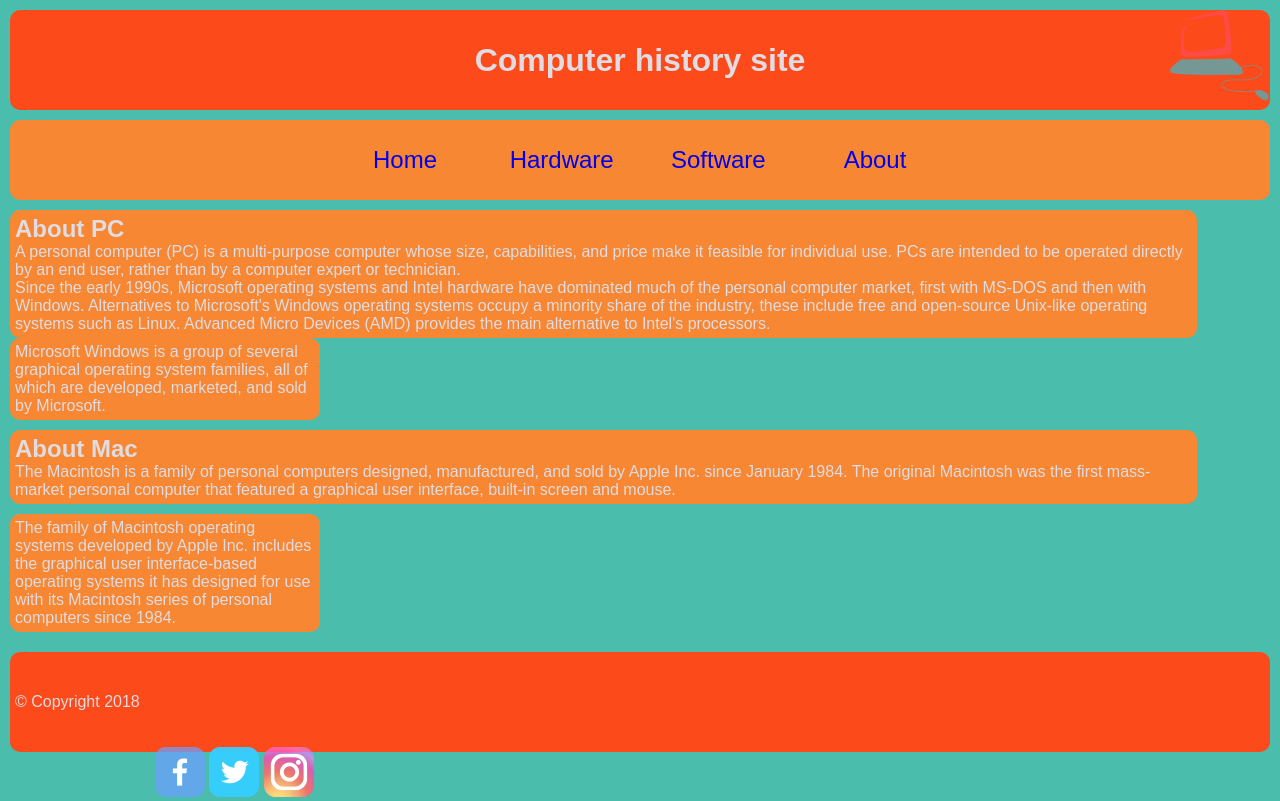
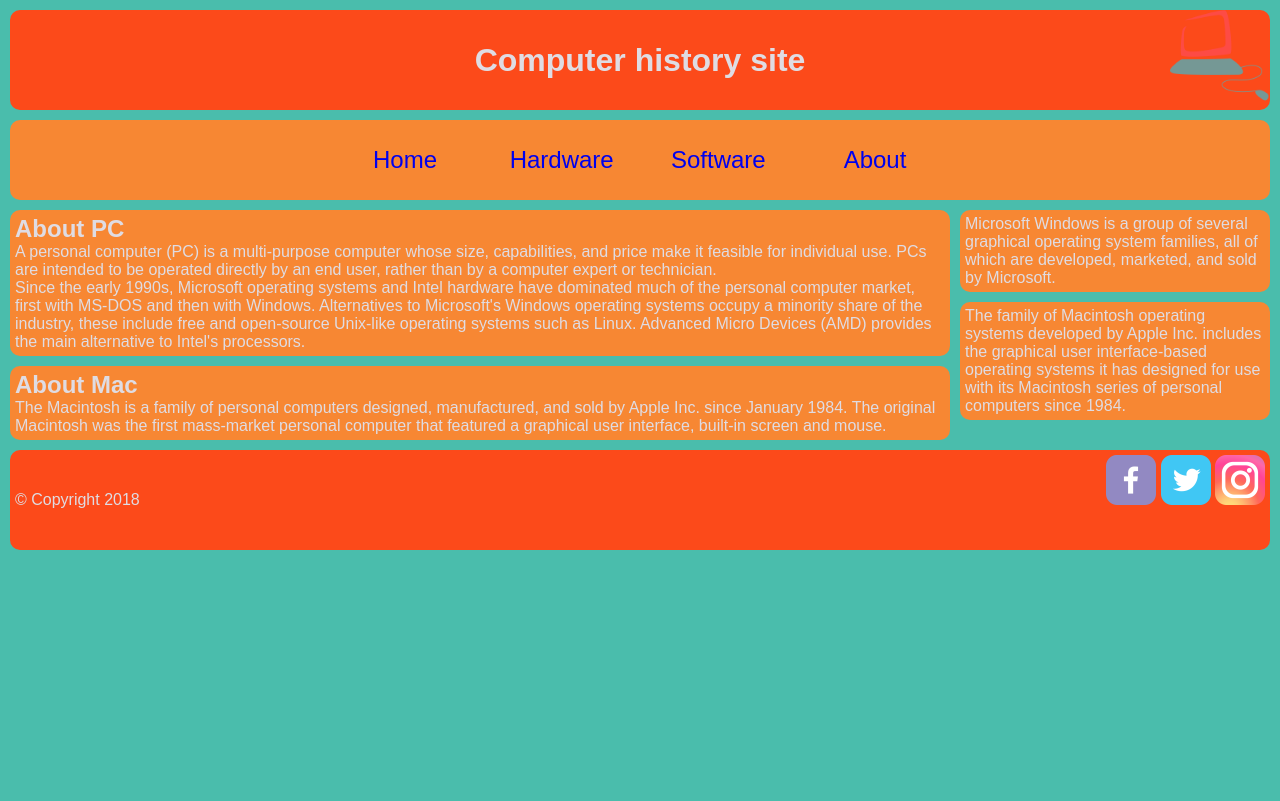
Before and after one commit to janaledencan/BWaMAD, a plain HTML site: page LV4/Zad/index.html in a window 1280 px wide. Drawn offline with Linux system fonts and the light colour scheme.

Commit message:
CSS layout

```diff
--- a/LV4/Zad/index.html
+++ b/LV4/Zad/index.html
@@ -6,10 +6,10 @@
     <meta name="viewport" content="width=device-width, initial-scale=1.0">
     <title>Computer history site</title>
 
-    <!--<link rel="stylesheet" href="styles/flow-float.css">-->
+    <link rel="stylesheet" href="styles/flow-float.css">
     <!--<link rel="stylesheet" href="styles/flex.css">-->
     <!--<link rel="stylesheet" href="styles/grid.css">-->
-    <link rel="stylesheet" href="styles/flex2.css">
+    <!--<link rel="stylesheet" href="styles/flex2.css">-->
 </head>
 
 <body>
--- /dev/null
+++ b/LV4/Zad/styles/flex.css
@@ -0,0 +1,215 @@
+* {
+    margin: 0;
+    padding: 0;
+}
+
+body {
+    font-family: Arial, Helvetica, sans-serif;
+    font-size: 16px;
+    background-color: #4abdac;
+    color: #dfdce3;
+}
+
+header {
+    margin: 10px;
+    padding: 5px;
+    /*ovaj padding povećava kutiju za 10px po visini*/
+    height: 90px;
+    /*Ukupna visina kutije je 100px*/
+    background-color: #fc4a1a;
+    border-radius: 10px;
+    background-image: url("../images/logo.png");
+    background-repeat: no-repeat;
+    background-position: right center;
+    background-size: contain;
+}
+
+header h1 {
+    height: 100%;
+    text-align: center;
+    font-size: 2em;
+    line-height: 2.8125em;
+    /*Visina 90px / 2 em => 2.8125em*/
+}
+
+nav {
+    margin: 10px;
+    padding: 5px;
+    height: 70px;
+    background-color: #f78733;
+    border-radius: 10px;
+}
+
+nav ul {
+    height: 100%;
+    border-radius: 10px;
+    list-style-type: none;
+    text-align: center;
+    font-size: 1.5em;
+}
+
+nav ul li {
+    display: inline-block;
+    margin-right: 30px;
+    height: 100%;
+    width: 120px;
+}
+
+nav ul li:last-child {
+    margin-right: 0;
+}
+
+nav ul li a {
+    display: inline-block;
+    height: 100%;
+    width: 100%;
+    text-decoration: none;
+    line-height: 2.916em;
+    /*Visina 70px / 1.5em => 2.916em*/
+    border-radius: 10px;
+}
+
+nav ul li a:hover {
+    background-color: #dfdce3;
+    color: #f78733;
+}
+
+main {
+    margin: 10px;
+    border-radius: 10px;
+    /*My css*/
+    display: flex;
+    flex-direction: row;
+    flex-wrap: wrap;
+    /*Nije mi logicno da je u mainu pomaknuo na end samo aside*/
+    justify-content: flex-end;
+}
+
+main article, aside {
+    background-color: #f78733;
+}
+
+
+
+main aside:nth-child(1) {
+
+    width: 300px;
+    padding: 5px;
+    border-radius: 10px;
+    /*My css*/
+    order: 0;
+    justify-content: flex-end;
+    align-items: flex-end;
+}
+
+main aside:nth-child(1) p {
+    width: 100%;
+    height: 100%;
+}
+
+main aside:nth-child(2) {
+
+    margin-top: 10px;
+    margin-bottom: 10px;
+    width: 300px;
+    padding: 5px;
+    border-radius: 10px;
+     /*My css*/
+     order: 1;
+    /* flex: 1;*/
+    justify-content: flex-end;
+
+
+}
+
+main aside:nth-child(2) p {
+    width: 100%;
+    height: 100%;
+}
+
+main article:nth-child(3) {
+    margin-top: 0px;
+    margin-right: 320px;
+    padding: 5px;
+    border-radius: 10px;
+
+    /*my css*/
+    /*flex-direction: column;*/
+    /*flex-wrap: wrap;*/
+    order: 0;
+    justify-content: flex-start;
+
+
+}
+
+main article:nth-child(3) p, main article:nth-child(3) h2 {
+    width: 100%;
+}
+
+main article:nth-child(4) {
+    margin-top: 10px;
+    margin-right: 320px;
+    padding: 5px;
+    border-radius: 10px;
+
+     /*my css*/
+     /*flex-direction: column;
+     flex-wrap: wrap;*/
+     order: 0;
+     justify-content: flex-start;
+
+}
+
+main article:nth-child(4) p, main article:nth-child(4) h2 {
+    width: 100%;
+}
+
+footer {
+
+    background-color: #fc4a1a;
+    margin: 10px;
+    padding: 5px;
+    height: 90px;
+    border-radius: 10px;
+
+    /*My css*/
+    display: flex;
+    flex-wrap: wrap;
+}
+
+footer ul {
+    width: auto;
+    height: auto;
+    text-align: center;
+
+    list-style-type: none;
+    /*MY css*/
+   justify-content: flex-end;
+   order: 1;
+}
+
+footer ul li {
+    display: inline-block;
+    text-align: center;
+    width: auto;
+    height: auto;
+}
+
+footer ul li a {
+    display: inline-block;
+    width: auto;
+    height: auto;
+}
+
+footer ul li a:hover{
+    opacity: 0.5;
+}
+
+footer p {
+    height: 100%;
+    width: 100%;
+    line-height: 5.625em;
+    text-align: left;
+    /*MY css*/
+    order:0;
+}
--- /dev/null
+++ b/LV4/Zad/styles/flow-float.css
@@ -0,0 +1,183 @@
+* {
+    margin: 0;
+    padding: 0;
+}
+
+body {
+    font-family: Arial, Helvetica, sans-serif;
+    font-size: 16px;
+    background-color: #4abdac;
+    color: #dfdce3;
+}
+
+header {
+    margin: 10px;
+    padding: 5px;
+    /*ovaj padding povećava kutiju za 10px po visini*/
+    height: 90px;
+    /*Ukupna visina kutije je 100px*/
+    background-color: #fc4a1a;
+    border-radius: 10px;
+    background-image: url("../images/logo.png");
+    background-repeat: no-repeat;
+    background-position: right center;
+    background-size: contain;
+}
+
+header h1 {
+    height: 100%;
+    text-align: center;
+    font-size: 2em;
+    line-height: 2.8125em;
+    /*Visina 90px / 2 em => 2.8125em*/
+}
+
+nav {
+    margin: 10px;
+    padding: 5px;
+    height: 70px;
+    background-color: #f78733;
+    border-radius: 10px;
+}
+
+nav ul {
+    height: 100%;
+    border-radius: 10px;
+    list-style-type: none;
+    text-align: center;
+    font-size: 1.5em;
+}
+
+nav ul li {
+    display: inline-block;
+    margin-right: 30px;
+    height: 100%;
+    width: 120px;
+}
+
+nav ul li:last-child {
+    margin-right: 0;
+}
+
+nav ul li a {
+    display: inline-block;
+    height: 100%;
+    width: 100%;
+    text-decoration: none;
+    line-height: 2.916em;
+    /*Visina 70px / 1.5em => 2.916em*/
+    border-radius: 10px;
+}
+
+nav ul li a:hover {
+    background-color: #dfdce3;
+    color: #f78733;
+}
+
+main {
+    margin: 10px;
+    border-radius: 10px;
+}
+
+main article, aside {
+    background-color: #f78733;
+}
+
+
+
+main aside:nth-child(1) {
+
+    width: 300px;
+    padding: 5px;
+    border-radius: 10px;
+    /*My css*/
+    float: right;
+    /*margin: 2px;*/
+}
+
+main aside:nth-child(1) p {
+    width: 100%;
+    height: 100%;
+}
+
+main aside:nth-child(2) {
+
+    margin-top: 10px;
+    margin-bottom: 10px;
+    width: 300px;
+    padding: 5px;
+    border-radius: 10px;
+     /*My css*/
+    clear: right;
+    float: right;
+}
+
+main aside:nth-child(2) p {
+    width: 100%;
+    height: 100%;
+}
+
+main article:nth-child(3) {
+    margin-top: 0px;
+    margin-right: 320px;
+    padding: 5px;
+    border-radius: 10px;
+}
+
+main article:nth-child(3) p, main article:nth-child(3) h2 {
+    width: 100%;
+}
+
+main article:nth-child(4) {
+    margin-top: 10px;
+    margin-right: 320px;
+    padding: 5px;
+    border-radius: 10px;
+}
+
+main article:nth-child(4) p, main article:nth-child(4) h2 {
+    width: 100%;
+}
+
+footer {
+
+    background-color: #fc4a1a;
+    margin: 10px;
+    padding: 5px;
+    height: 90px;
+    border-radius: 10px;
+}
+
+footer ul {
+    width: auto;
+    height: auto;
+    text-align: center;
+
+    list-style-type: none;
+    /*MY css*/
+    float: right;
+}
+
+footer ul li {
+    display: inline-block;
+    text-align: center;
+    width: auto;
+    height: auto;
+}
+
+footer ul li a {
+    display: inline-block;
+    width: auto;
+    height: auto;
+}
+
+footer ul li a:hover{
+    opacity: 0.5;
+}
+
+footer p {
+    height: 100%;
+    width: 100%;
+    line-height: 5.625em;
+    text-align: left
+}
--- /dev/null
+++ b/LV4/Zad/styles/grid.css
@@ -0,0 +1,205 @@
+* {
+    margin: 0;
+    padding: 0;
+}
+
+body {
+    font-family: Arial, Helvetica, sans-serif;
+    font-size: 16px;
+    background-color: #4abdac;
+    color: #dfdce3;
+}
+
+header {
+    margin: 10px;
+    padding: 5px;
+    /*ovaj padding povećava kutiju za 10px po visini*/
+    height: 90px;
+    /*Ukupna visina kutije je 100px*/
+    background-color: #fc4a1a;
+    border-radius: 10px;
+    background-image: url("../images/logo.png");
+    background-repeat: no-repeat;
+    background-position: right center;
+    background-size: contain;
+}
+
+header h1 {
+    height: 100%;
+    text-align: center;
+    font-size: 2em;
+    line-height: 2.8125em;
+    /*Visina 90px / 2 em => 2.8125em*/
+}
+
+nav {
+    margin: 10px;
+    padding: 5px;
+    height: 70px;
+    background-color: #f78733;
+    border-radius: 10px;
+}
+
+nav ul {
+    height: 100%;
+    border-radius: 10px;
+    list-style-type: none;
+    text-align: center;
+    font-size: 1.5em;
+}
+
+nav ul li {
+    display: inline-block;
+    margin-right: 30px;
+    height: 100%;
+    width: 120px;
+}
+
+nav ul li:last-child {
+    margin-right: 0;
+}
+
+nav ul li a {
+    display: inline-block;
+    height: 100%;
+    width: 100%;
+    text-decoration: none;
+    line-height: 2.916em;
+    /*Visina 70px / 1.5em => 2.916em*/
+    border-radius: 10px;
+}
+
+nav ul li a:hover {
+    background-color: #dfdce3;
+    color: #f78733;
+}
+
+main {
+    margin: 10px;
+    border-radius: 10px;
+    display: grid;
+    grid-template-columns: fitcontent(100%) 1fr;
+    grid-template-rows: 1fr 1fr;
+    gap: 0px;
+    grid-template-areas: ". ."
+                         ". .";
+}
+
+main article, aside {
+    background-color: #f78733;
+}
+
+
+
+main aside:nth-child(1) {
+
+    width: 300px;
+    padding: 5px;
+    border-radius: 10px;
+    /*My css*/
+    grid-row: 1;
+    grid-column: 2;
+
+}
+
+main aside:nth-child(1) p {
+    width: 100%;
+    height: 100%;
+}
+
+main aside:nth-child(2) {
+
+    margin-top: 10px;
+    margin-bottom: 10px;
+    width: 300px;
+    padding: 5px;
+    border-radius: 10px;
+     /*My css*/
+     grid-row: 2;
+     grid-column: 2;
+}
+
+main aside:nth-child(2) p {
+    width: 100%;
+    height: 100%;
+}
+
+main article:nth-child(3) {
+    margin-top: 0px;
+    margin-right: 20px;
+    padding: 5px;
+    border-radius: 10px;
+    /*My css*/
+    grid-row: 1;
+    grid-column: 1;
+}
+
+main article:nth-child(3) p, main article:nth-child(3) h2 {
+    width: 100%;
+}
+
+main article:nth-child(4) {
+    margin-top: 10px;
+    margin-right: 20px;
+    padding: 5px;
+    border-radius: 10px;
+
+     /*My css*/
+    grid-row: 2;
+    grid-column: 1;
+}
+
+main article:nth-child(4) p, main article:nth-child(4) h2 {
+    width: 100%;
+}
+
+footer {
+
+    background-color: #fc4a1a;
+    margin: 10px;
+    padding: 5px;
+    height: 90px;
+    border-radius: 10px;
+
+    display: grid;
+    grid-template-columns: 1fr 1fr;
+}
+
+footer ul {
+    width: auto;
+    height: auto;
+    text-align: center;
+
+    list-style-type: none;
+    /*MY css*/
+    grid-column: 2;
+    margin-left: 580px;
+}
+
+footer ul li {
+    display: inline-block;
+    text-align: center;
+    width: auto;
+    height: auto;
+}
+
+footer ul li a {
+    display: inline-block;
+    width: auto;
+    height: auto;
+}
+
+footer ul li a:hover{
+    opacity: 0.5;
+}
+
+footer p {
+    height: 100%;
+    width: 100%;
+    line-height: 5.625em;
+    text-align: left;
+
+    /*MY css*/
+    grid-column: 1;
+    grid-row: 1;
+}
```
Also changed, not shown: LV4/Zad/styles/txt.css (added, +108 -0 lines).
